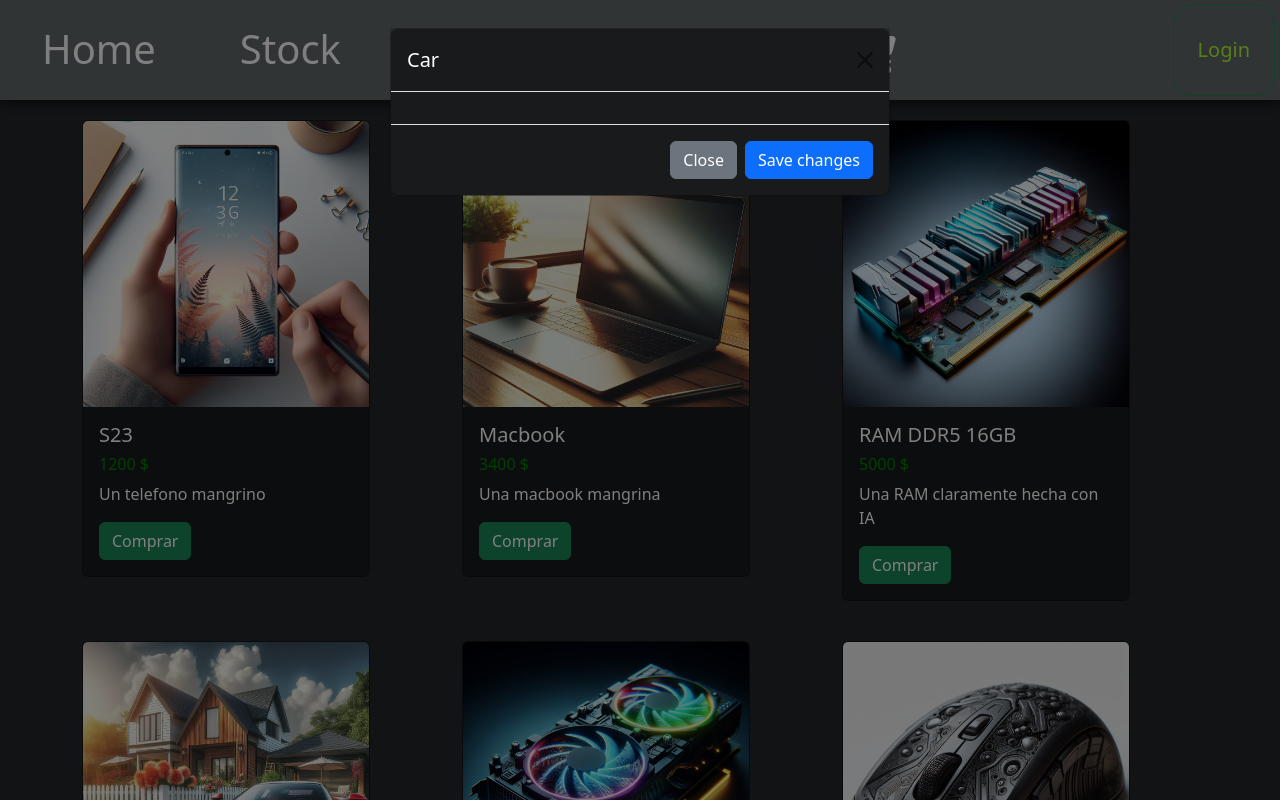
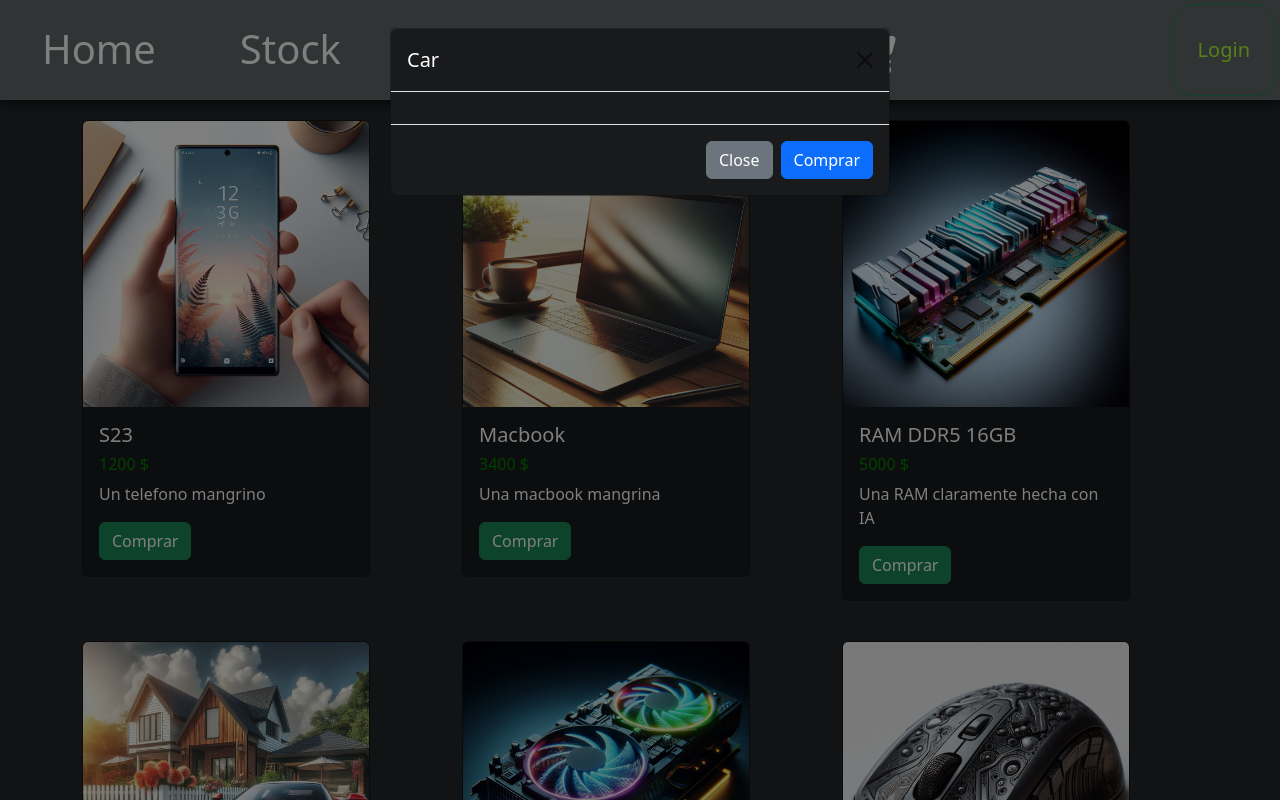
Before and after one commit to LeivSuaxy/Gestion-de-inventario-para-tienda-minorista, an Angular app in the folder Frontend/: page /stock in a window 1280 px wide. Both pictures are taken after a click on the button "Cart". Shown: the top 800 px of the page. Built offline with nearby package versions, Linux system fonts and the light colour scheme.

Commit message:
Solved error in Home

```diff
--- a/Frontend/src/app/views/stock/modalwithshop/modalwithshop.component.html
+++ b/Frontend/src/app/views/stock/modalwithshop/modalwithshop.component.html
@@ -16,7 +16,7 @@
       </div>
       <div class="modal-footer">
         <button type="button" class="btn btn-secondary" data-bs-dismiss="modal">Close</button>
-        <button type="button" class="btn btn-primary">Save changes</button>
+        <button type="button" class="btn btn-primary">Comprar</button>
       </div>
     </div>
   </div>
```
